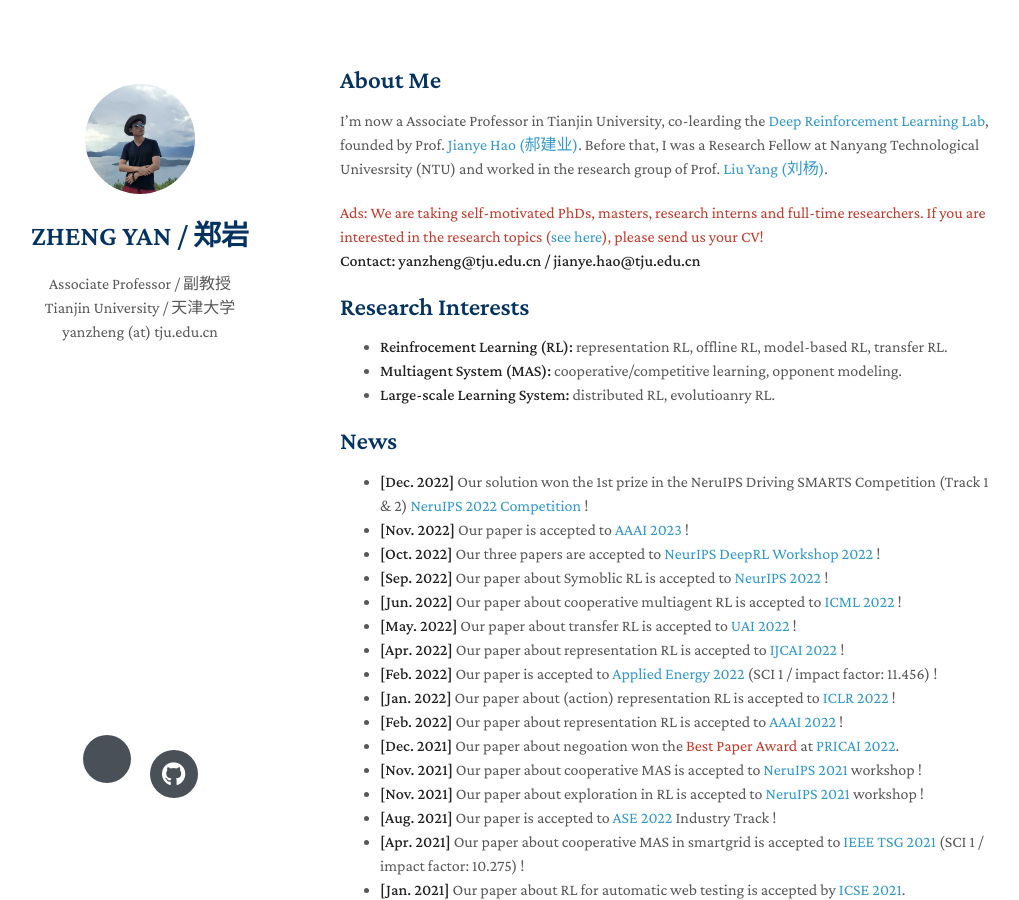
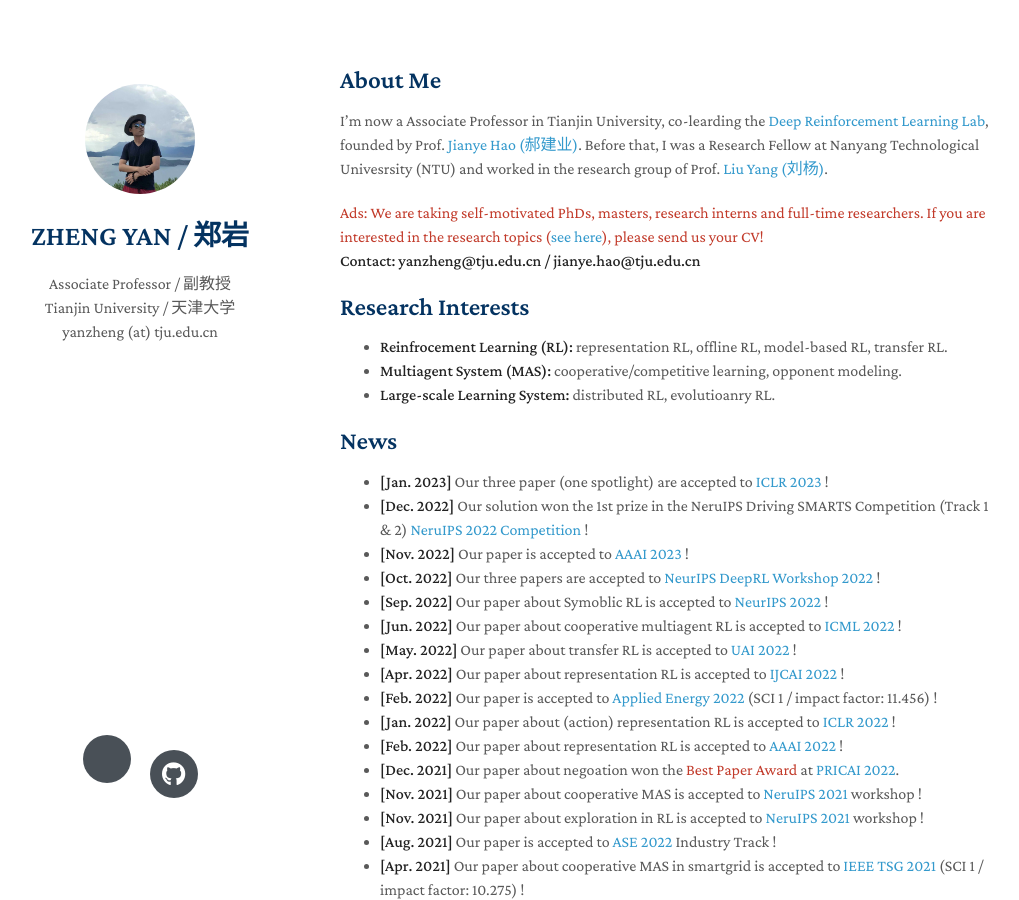
Before and after one commit to Yanzzzzz/yanzzzzz.github.io, a Jekyll site: the page built from index.md, in a window 1280 px wide and 900 px high. Shown: the whole window, without its empty margins (130-1149 px from the left). Built offline with Jekyll 4.4.1, drawn with Linux system fonts in a browser that asks for light colours; nearby versions of some CDN libraries; a style sheet for code colours, icons or effects is not loaded; our own code applies the rules of GitHub Pages for plain Markdown files.

Commit message:
Update index.md
add new acceptance.

```diff
--- a/index.md
+++ b/index.md
@@ -15,6 +15,7 @@
 - **Large-scale Learning System:** distributed RL, evolutioanry RL.
 
 ## News
+- **[Jan. 2023]** Our three paper (one spotlight) are accepted to [ICLR 2023](https://iclr.cc/Conferences/2023) !
 - **[Dec. 2022]** Our solution won the 1st prize in the NeruIPS Driving SMARTS Competition (Track 1 & 2) [NeruIPS 2022 Competition](https://smarts-project.github.io/) !
 - **[Nov. 2022]** Our paper is accepted to [AAAI 2023](https://aaai.org/Conferences/AAAI-23) !
 - **[Oct. 2022]** Our three papers are accepted to [NeurIPS DeepRL Workshop 2022](https://sites.google.com/view/deep-rl-workshop-neurips-2022) !
```
